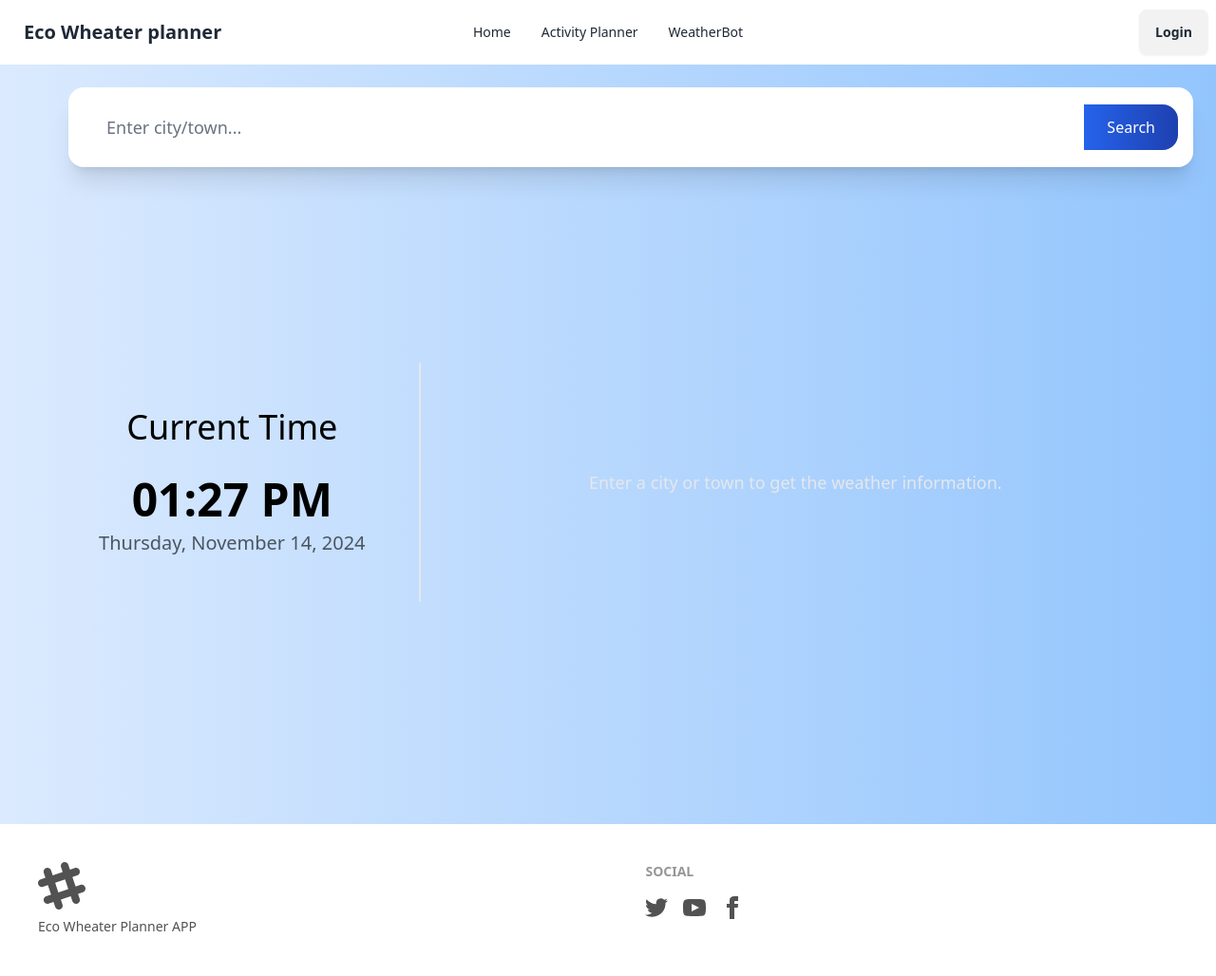
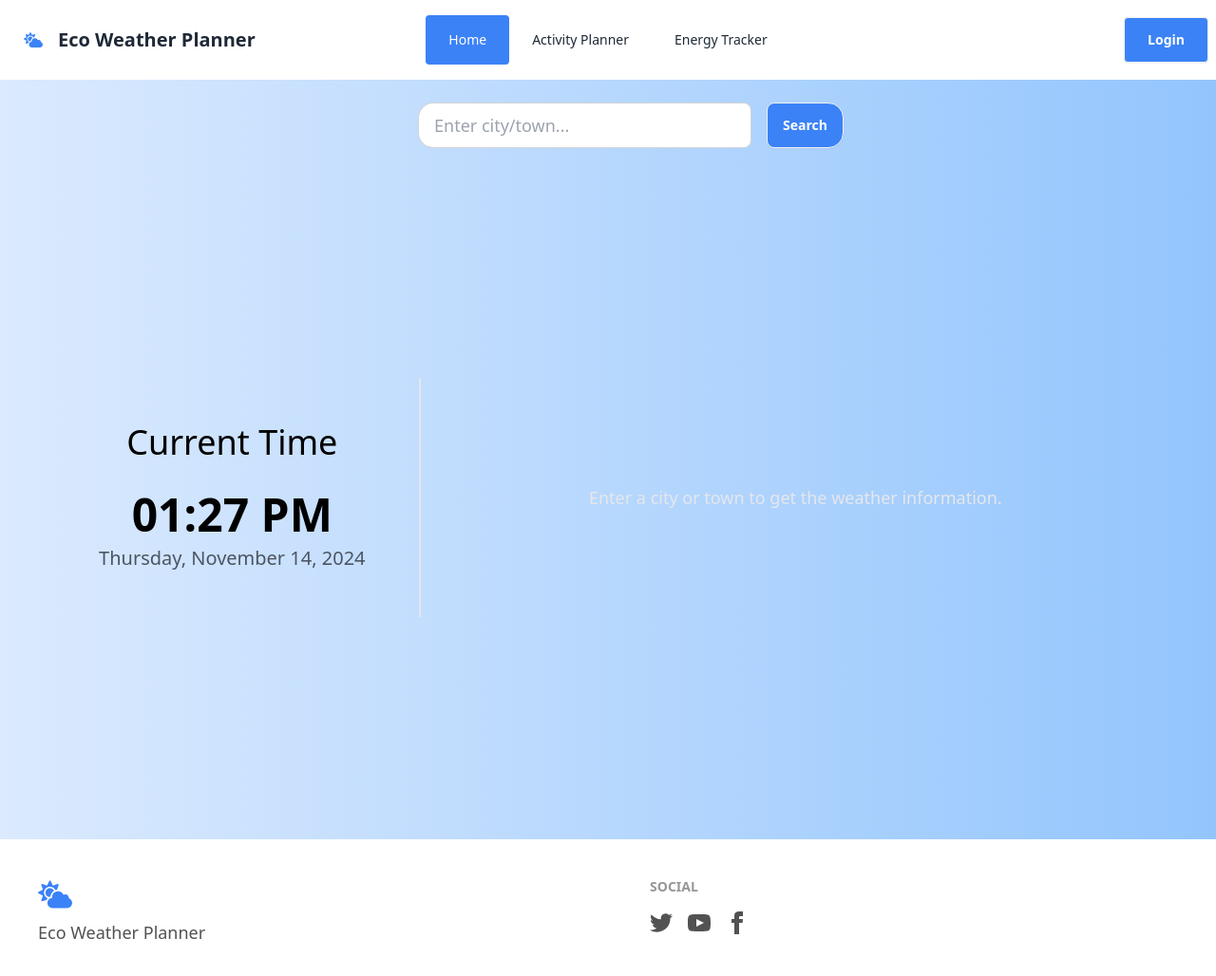
Before and after one commit to muh-apip/mini-project, a React (Vite) app in the folder EcoWheater-Planner/: page / in a window 1280 px wide. Shown: the top 1028 px of the page at 95% size. Built offline with nearby package versions, Linux system fonts and the light colour scheme.

Commit message:
Update LandingPage

```diff
--- a/EcoWheater-Planner/src/App.jsx
+++ b/EcoWheater-Planner/src/App.jsx
@@ -1,16 +1,33 @@
 import React from 'react';
+import { BrowserRouter as Router, Route, Routes, useLocation } from 'react-router-dom';
 import Header from './components/Header';
 import HeroSection from './components/HeroSection';
 import Footer from './components/Footer';
+import Login from './components/Login';
+import ActivityPlanner from './components/ActivityPlanner';
 
 function App() {
+  const location = useLocation();
+
   return (
-    <div>
-      <Header />
-      <HeroSection />
-      <Footer/>
-    </div>
+    <>
+      {location.pathname !== '/login' && <Header />} {/* Menampilkan Header hanya jika bukan /login */}
+
+      <Routes>
+        <Route path="/" element={<HeroSection />} />
+        <Route path="/activityplanner" element={<ActivityPlanner />} />
+        <Route path="/login" element={<Login />} />
+      </Routes>
+
+      {location.pathname !== '/login' && <Footer />} {/* Menampilkan Footer hanya jika bukan /login */}
+    </>
   );
 }
 
-export default App;
+export default function AppWrapper() {
+  return (
+    <Router>
+      <App />
+    </Router>
+  );
+}
--- a/EcoWheater-Planner/src/components/Footer.jsx
+++ b/EcoWheater-Planner/src/components/Footer.jsx
@@ -1,29 +1,20 @@
 import React from "react";
+import { FaCloudSun } from "react-icons/fa"; // Menggunakan ikon cuaca dari react-icons
 
 export default function Footer() {
   return (
-    <>
     <footer className="footer bg-white text-neutral-600 p-10">
       <aside>
-          <svg
-            width="50"
-            height="50"
-            viewBox="0 0 24 24"
-            xmlns="http://www.w3.org/2000/svg"
-            fillRule="evenodd"
-            clipRule="evenodd"
-            className="fill-current"
-          >
-            <path d="M22.672 15.226l-2.432.811.841 2.515c.33 1.019-.209 2.127-1.23 2.456-1.15.325-2.148-.321-2.463-1.226l-.84-2.518-5.013 1.677.84 2.517c.391 1.203-.434 2.542-1.831 2.542-.88 0-1.601-.564-1.86-1.314l-.842-2.516-2.431.809c-1.135.328-2.145-.317-2.463-1.229-.329-1.018.211-2.127 1.231-2.456l2.432-.809-1.621-4.823-2.432.808c-1.355.384-2.558-.59-2.558-1.839 0-.817.509-1.582 1.327-1.846l2.433-.809-.842-2.515c-.33-1.02.211-2.129 1.232-2.458 1.02-.329 2.13.209 2.461 1.229l.842 2.515 5.011-1.677-.839-2.517c-.403-1.238.484-2.553 1.843-2.553.819 0 1.585.509 1.85 1.326l.841 2.517 2.431-.81c1.02-.33 2.131.211 2.461 1.229.332 1.018-.21 2.126-1.23 2.456l-2.433.809 1.622 4.823 2.433-.809c1.242-.401 2.557.484 2.557 1.838 0 .819-.51 1.583-1.328 1.847m-8.992-6.428l-5.01 1.675 1.619 4.828 5.011-1.674-1.62-4.829z"></path>
-          </svg>
-          <p>
-            Eco Wheater Planner APP
+        {/* Ikon cuaca sebagai logo footer */}
+        <FaCloudSun className="text-blue-500 text-4xl" />
+        <p className="text-lg">
+          Eco Weather Planner
         </p>
       </aside>
       <nav>
         <h6 className="footer-title">Social</h6>
         <div className="grid grid-flow-col gap-4">
-            <a>
+          <a href="https://twitter.com" target="_blank" rel="noopener noreferrer">
             <svg
               xmlns="http://www.w3.org/2000/svg"
               width="24"
@@ -34,7 +25,7 @@ export default function Footer() {
               <path d="M24 4.557c-.883.392-1.832.656-2.828.775 1.017-.609 1.798-1.574 2.165-2.724-.951.564-2.005.974-3.127 1.195-.897-.957-2.178-1.555-3.594-1.555-3.179 0-5.515 2.966-4.797 6.045-4.091-.205-7.719-2.165-10.148-5.144-1.29 2.213-.669 5.108 1.523 6.574-.806-.026-1.566-.247-2.229-.616-.054 2.281 1.581 4.415 3.949 4.89-.693.188-1.452.232-2.224.084.626 1.956 2.444 3.379 4.6 3.419-2.07 1.623-4.678 2.348-7.29 2.04 2.179 1.397 4.768 2.212 7.548 2.212 9.142 0 14.307-7.721 13.995-14.646.962-.695 1.797-1.562 2.457-2.549z"></path>
             </svg>
           </a>
-            <a>
+          <a href="https://facebook.com" target="_blank" rel="noopener noreferrer">
             <svg
               xmlns="http://www.w3.org/2000/svg"
               width="24"
@@ -45,7 +36,7 @@ export default function Footer() {
               <path d="M19.615 3.184c-3.604-.246-11.631-.245-15.23 0-3.897.266-4.356 2.62-4.385 8.816.029 6.185.484 8.549 4.385 8.816 3.6.245 11.626.246 15.23 0 3.897-.266 4.356-2.62 4.385-8.816-.029-6.185-.484-8.549-4.385-8.816zm-10.615 12.816v-8l8 3.993-8 4.007z"></path>
             </svg>
           </a>
-            <a>
+          <a href="https://linkedin.com" target="_blank" rel="noopener noreferrer">
             <svg
               xmlns="http://www.w3.org/2000/svg"
               width="24"
@@ -59,6 +50,5 @@ export default function Footer() {
         </div>
       </nav>
     </footer>
-    </>
   );
 }
--- a/EcoWheater-Planner/src/components/Header.jsx
+++ b/EcoWheater-Planner/src/components/Header.jsx
@@ -1,26 +1,62 @@
 import React from "react";
+import { Link, useLocation } from "react-router-dom";
+import { FaCloudSun } from "react-icons/fa"; // Ikon cuaca dari Font Awesome
 
 function Header() {
+  const location = useLocation();
+
   return (
     <div className="navbar bg-base-100">
       <div className="navbar-start">
-      <a className="btn btn-ghost text-xl">Eco Wheater planner</a>
+        {/* Tambahkan ikon cuaca di samping teks logo */}
+        <a className="btn btn-ghost text-xl flex items-center space-x-2">
+          <FaCloudSun className="text-blue-500" /> {/* Ikon cuaca */}
+          <span>Eco Weather Planner</span>
+        </a>
       </div>
       <div className="navbar-center hidden lg:flex">
         <ul className="menu menu-horizontal px-1">
           <li>
-            <a>Home</a>
+            <Link
+              to="/"
+              className={`${
+                location.pathname === "/"
+                  ? "font-medium bg-blue-500 text-white"
+                  : ""
+              } hover:bg-blue-400 hover:text-white px-6 py-4 rounded`}
+            >
+              Home
+            </Link>
           </li>
           <li>
-            <a>Activity Planner</a>
+            <Link
+              to="/activityplanner"
+              className={`${
+                location.pathname === "/activityplanner"
+                  ? "font-medium bg-blue-500 text-white"
+                  : ""
+              } hover:bg-blue-400 hover:text-white px-6 py-4 rounded`}
+            >
+              Activity Planner
+            </Link>
           </li>
           <li>
-            <a>WeatherBot</a>
+            <Link
+              to="/energy-tracker"
+              className="font-medium hover:bg-blue-400 hover:text-white px-6 py-4 rounded"
+            >
+              Energy Tracker
+            </Link>
           </li>
         </ul>
       </div>
       <div className="navbar-end">
-        <a className="btn">Login</a>
+        <Link
+          to="/login"
+          className="btn text-white bg-blue-500 hover:bg-blue-400 px-6 py-2 rounded "
+        >
+          Login
+        </Link>
       </div>
     </div>
   );
--- a/EcoWheater-Planner/src/components/HeroSection.jsx
+++ b/EcoWheater-Planner/src/components/HeroSection.jsx
@@ -1,6 +1,6 @@
 import React, { useState, useEffect, useCallback } from "react";
 import { fetchWeather } from "../services/weatherService";
-import { FaRegClock } from "react-icons/fa"; // Import clock icon
+import { FaCloudSun } from "react-icons/fa"; // Ikon cuaca dari react-icons
 
 function HeroSection() {
   const [search, setSearch] = useState("");
@@ -10,19 +10,42 @@ function HeroSection() {
 
   // Function to fetch the current time and date
   useEffect(() => {
+    const savedTime = localStorage.getItem("currentTime");
+    const savedDate = localStorage.getItem("currentDate");
+
+    // Check if there is saved time and date in localStorage, else set new time
+    if (savedTime && savedDate) {
+      setCurrentTime(savedTime);
+      setCurrentDate(savedDate);
+    } else {
       const interval = setInterval(() => {
         const now = new Date();
-      setCurrentTime(now.toLocaleTimeString([], { hour: '2-digit', minute: '2-digit' })); // Removed seconds
-      setCurrentDate(
-        now.toLocaleDateString("en-US", {
+        const time = now.toLocaleTimeString([], { hour: '2-digit', minute: '2-digit' }); // Removed seconds
+        const date = now.toLocaleDateString("en-US", {
           weekday: "long",
           year: "numeric",
           month: "long",
           day: "numeric",
-        })
-      );
+        });
+
+        setCurrentTime(time);
+        setCurrentDate(date);
+
+        // Store the current time and date in localStorage
+        localStorage.setItem("currentTime", time);
+        localStorage.setItem("currentDate", date);
       }, 1000);
+
       return () => clearInterval(interval);
+    }
+  }, []);
+
+  // Check if weather data is in localStorage when component mounts
+  useEffect(() => {
+    const savedWeather = localStorage.getItem("weatherData");
+    if (savedWeather) {
+      setWeather(JSON.parse(savedWeather)); // Set weather from localStorage if available
+    }
   }, []);
 
   // Function to handle weather search
@@ -31,6 +54,7 @@ function HeroSection() {
       try {
         const result = await fetchWeather(search); // Call fetchWeather from service
         setWeather(result);
+        localStorage.setItem("weatherData", JSON.stringify(result)); // Save fetched weather data in localStorage
         setSearch("");
       } catch (error) {
         console.error("Error during search:", error);
@@ -42,21 +66,23 @@ function HeroSection() {
   return (
     <div className="bg-gradient-to-r from-blue-100 to-blue-300 min-h-screen text-black relative overflow-x-hidden">
       {/* Search Bar */}
-      <div className="absolute top-6 left-6 z-50 w-full px-6 sm:px-12">
-        <div className="flex items-center bg-white rounded-2xl shadow-xl p-4 max-w-full mx-auto transition-all hover:shadow-2xl">
+      <div className="absolute top-6 left-6 z-50 w-full px-4 sm:px-12">
+        <div className="form-control w-full max-w-xs mx-auto sm:max-w-md">
+          <div className="flex input-group w-full">
             <input
               type="text"
               placeholder="Enter city/town..."
-            className="px-6 py-3 w-full text-black text-lg rounded-l-2xl focus:outline-none transition-all ease-in-out duration-300 placeholder-gray-500"
+              className="input input-bordered w-full text-black text-lg rounded-l-2xl focus:outline-none"
               value={search}
               onChange={(e) => setSearch(e.target.value)}
             />
             <button
               onClick={searchPressed}
-            className="px-6 py-3 bg-gradient-to-r from-blue-600 to-blue-800 text-white rounded-r-2xl hover:opacity-80 transition-all duration-300"
+              className="btn bg-blue-500 text-white ml-4 w-full sm:w-auto rounded-r-2xl"
             >
               Search
             </button>
+          </div>
         </div>
       </div>
 
@@ -77,7 +103,7 @@ function HeroSection() {
           {typeof weather.main !== "undefined" ? (
             <>
               {/* Weather Info Card */}
-              <div className="bg-white text-blue-800 rounded-xl shadow-lg p-6 max-w-lg mx-auto transform hover:scale-105 transition-transform duration-300">
+              <div className="card bg-white text-blue-500 shadow-lg p-6 max-w-lg mx-auto transform hover:scale-105 transition-transform duration-300">
                 {/* Location and Weather Icon */}
                 <div className="space-y-4 text-center">
                   <h1 className="text-4xl font-bold text-shadow-lg">{weather.name}</h1>
```
Lines whose indentation alone changed are shown as unchanged.
